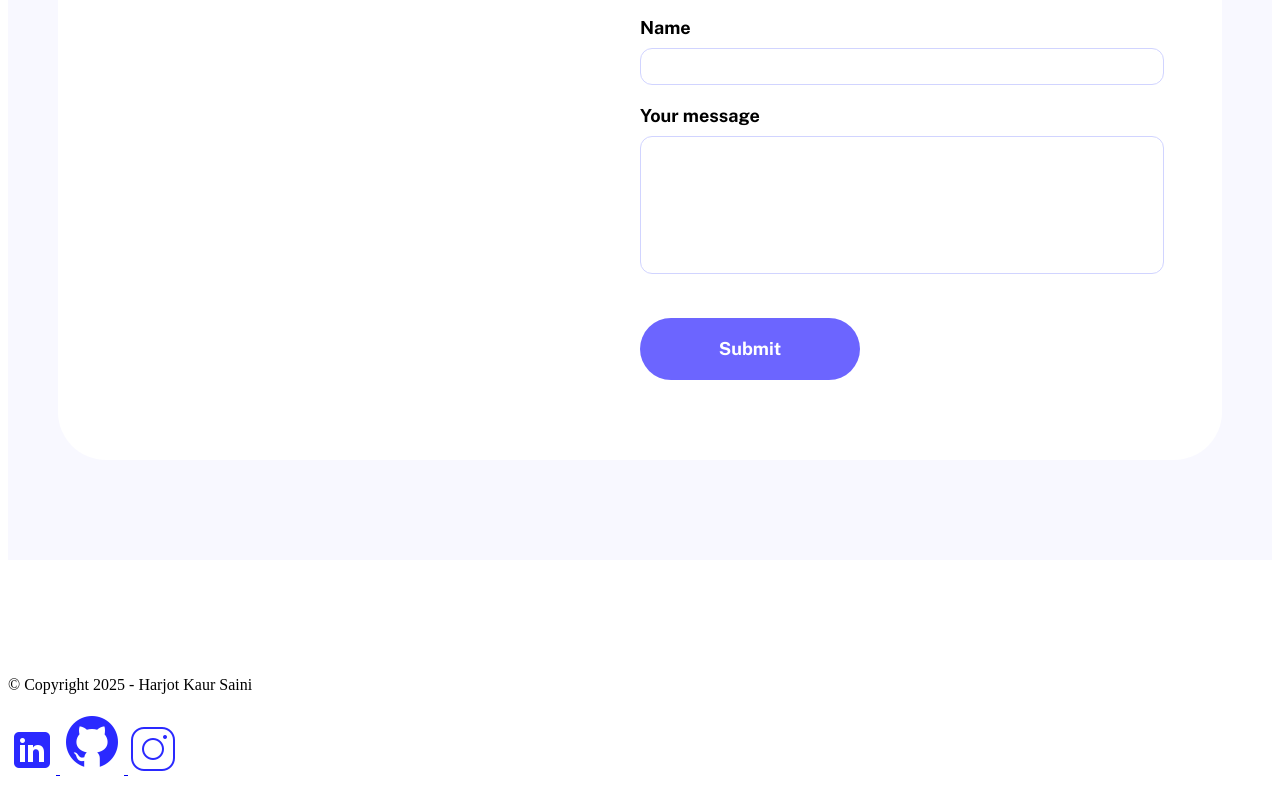
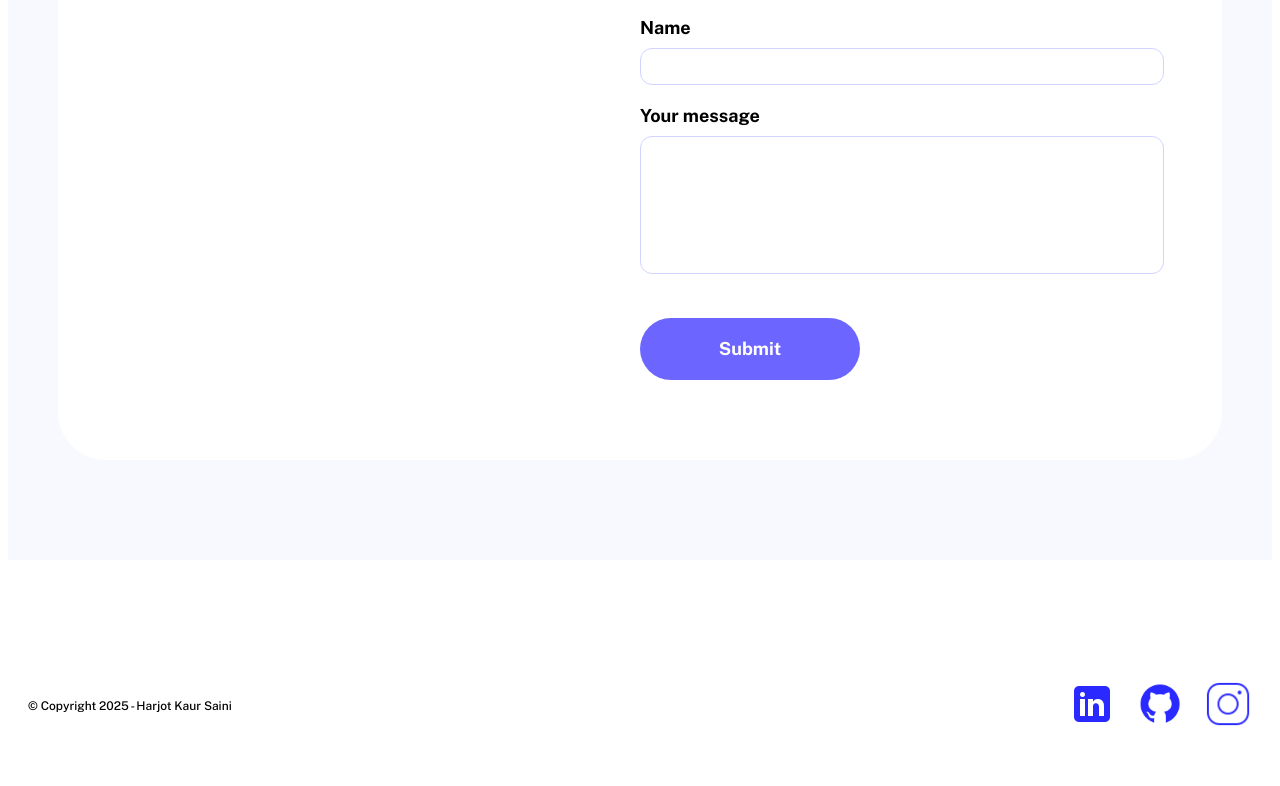
Before and after one commit to hksaini22304/htdocs, a plain HTML site: page index.html in a window 1280 px wide. Shown: the part 7505-8291 px from the top of the page. After the commit the page ends 8265 px from the top, so only its background shows below. Drawn offline with nearby package versions, Linux system fonts and the light colour scheme.

Commit message:
Created footer

```diff
--- a/styles.css
+++ b/styles.css
@@ -783,3 +783,29 @@
       width: 100%;
     }
   }
+
+    /* Footer */
+    .main-footer {
+        display: flex;
+        justify-content: space-between;
+        align-items: center;
+        padding: 20px;
+        margin: 0 auto;
+      }
+
+      .copyright {
+        font-family: "Public Sans", sans-serif;
+        font-size: 12px;
+        font-weight: 500;
+        margin: 0;
+      }
+
+      .social-links {
+        display: flex;
+        gap: 20px;
+      }
+
+      .social-icon {
+        width: 48px;
+        height: 48px;
+      }
```
